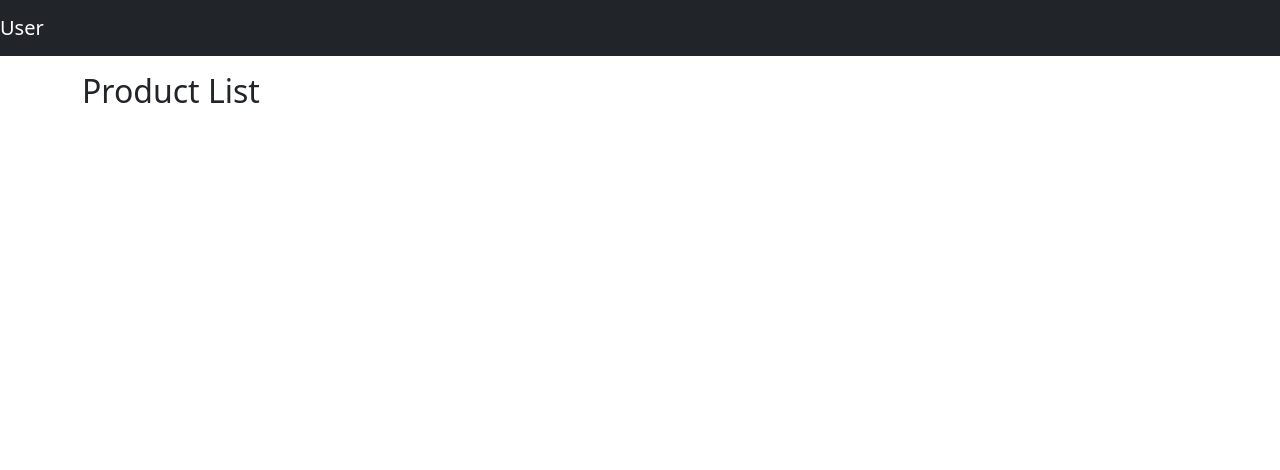
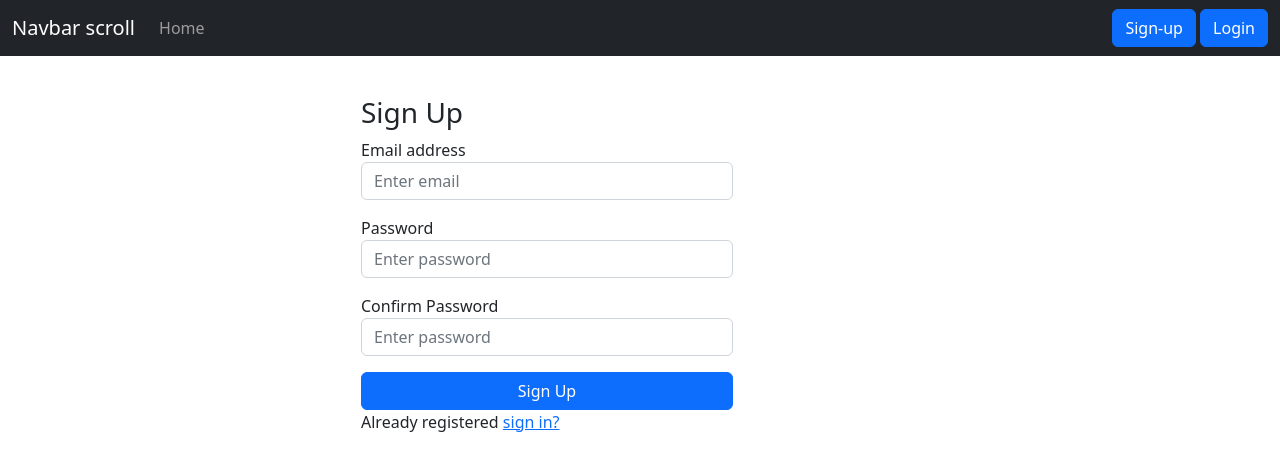
Before and after one commit to ratheeshtechversant/react-product-list, a React (Create React App) app: page /signup in a window 1280 px wide. Shown: the top 470 px of the page. Built offline with nearby package versions, Linux system fonts and the light colour scheme; no server answers.

Commit message:
authentication added

```diff
--- a/package.json
+++ b/package.json
@@ -6,10 +6,13 @@
     "@testing-library/jest-dom": "^5.16.5",
     "@testing-library/react": "^13.3.0",
     "@testing-library/user-event": "^13.5.0",
+    "axios": "^0.27.2",
     "bootstrap": "^5.2.0",
     "react": "^18.2.0",
     "react-bootstrap": "^2.5.0",
+    "react-cookie": "^4.1.1",
     "react-dom": "^18.2.0",
+    "react-router-dom": "^6.3.0",
     "react-scripts": "5.0.1",
     "web-vitals": "^2.1.4"
   },
--- a/src/App.js
+++ b/src/App.js
@@ -1,8 +1,10 @@
 import './App.css';
 import Navbarhead from './components/Navbarhead';
-import ProductList from './components/ProductList';
-import { Container, Row } from 'react-bootstrap';
-import product from './data/product.json'
+// import ProductList from './components/ProductList';
+// import { Container, Row } from 'react-bootstrap';
+// import product from './data/product.json'
+// import Signup from './components/Signup';
+// import Login from './components/Login';
 function App() {
 
 
@@ -10,17 +12,7 @@ function App() {
 
     <>
       <Navbarhead />
-      <br/>
-      <br/>
-      <br/>
-      <Container>
-      <h2>Product List</h2>
-      <br/>
-      <Row>
-        <ProductList product={product}/>
-      </Row>
 
-      </Container>
     </>
   );
 }
--- /dev/null
+++ b/src/components/Login.js
@@ -0,0 +1,89 @@
+import React,{useState} from 'react'
+import { Container } from 'react-bootstrap'
+import axios from 'axios'
+import { useCookies } from 'react-cookie';
+
+
+const Login = () => {
+    const [email,setEmail] = useState("")
+    const [password,setPassword] = useState("")
+    const [cookies, setCookie, removeCookie] = useCookies(['user'])
+
+    function LogIn(){
+
+        axios.post('http://localhost:3000/users/sign_in',
+        {
+           user: {email : email,
+            password :password,
+            }
+        }
+        ).then(result => {
+            window.alert("Email : "+ result.data.user.email)
+            console.log(result)
+            setCookie('user',[ result.data.user,result.headers.authorization], { path: '/' })
+            console.log(cookies)
+
+        })
+        .catch(error => {
+            window.alert(error.response.data.error)
+            console.log(error)
+        })
+    }
+
+  return (
+    <Container>
+        <div>
+        <br/><br/><br/><br/>
+      </div>
+      <div className='col-sm-4 offset-sm-3'>
+        <h3>Sign In</h3>
+        <div className="mb-3">
+          <label>Email address</label>
+          <input
+            type="email"
+            className="form-control"
+            placeholder="Enter email"
+            value={email}
+            onChange={(e) => setEmail(e.target.value)}
+          />
+        </div>
+        <div className="mb-3">
+          <label>Password</label>
+          <input
+            type="password"
+            className="form-control"
+            placeholder="Enter password"
+            value={password}
+            onChange={(e) => setPassword(e.target.value)}
+          />
+        </div>
+        <div className="mb-3">
+          <div className="custom-control custom-checkbox">
+            <input
+              type="checkbox"
+              className="custom-control-input"
+              id="customCheck1"
+            />
+            <label className="custom-control-label" htmlFor="customCheck1">
+              Remember me
+            </label>
+          </div>
+        </div>
+         <div className="d-grid">
+          <button type="submit" className="btn btn-primary"
+          onClick={LogIn}>
+            Login
+          </button>
+        </div>
+        <p className="forgot-password text-right">
+          Forgot <a href="#">password?</a>
+        </p>
+      </div>
+
+          <h6>
+          </h6>
+    </Container>
+  )
+}
+
+export default Login
--- a/src/components/Navbarhead.js
+++ b/src/components/Navbarhead.js
@@ -1,15 +1,42 @@
 import React from 'react'
-import { Navbar} from 'react-bootstrap'
+import { Navbar, Nav,Container} from 'react-bootstrap'
+import {Routes, Route, Link } from 'react-router-dom';
+import Login from './Login';
+import ProductList from './ProductList';
+import Signup from './Signup';
+
 const Navbarhead = () => {
-  return (
+
+
+  return (<>
     <Navbar fixed="top" bg="dark" variant="dark">
-          <Navbar.Brand href="#home">User</Navbar.Brand>
-          {/* <Nav className="me-auto">
-            <Nav.Link href="#home">Home</Nav.Link>
-            <Nav.Link href="#features">Features</Nav.Link>
-            <Nav.Link href="#pricing">Pricing</Nav.Link>
-          </Nav> */}
+          <Container fluid>
+        <Navbar.Brand href="#">Navbar scroll</Navbar.Brand>
+        <Navbar.Toggle aria-controls="navbarScroll" />
+        <Navbar.Collapse id="navbarScroll">
+          <Nav
+            className="me-auto my-2 my-lg-0"
+            style={{ maxHeight: '100px' }}
+            navbarScroll
+          >
+            <Link to="/" className='nav-link'>Home</Link>
+
+          </Nav>
+          {/* <Form className="d-flex"> */}
+            <Link to ="signup" className='btn btn-primary'>Sign-up</Link>&nbsp;
+            <Link to ="login" className='btn btn-primary'>Login</Link>
+          {/* </Form> */}
+        </Navbar.Collapse>
+      </Container>
       </Navbar>
+
+
+    <Routes>
+      <Route path="/" element={<ProductList />} />
+      <Route path="signup" element={<Signup />} />
+      <Route path="login" element={<Login />} />
+    </Routes>
+</>
   );
 }
 
--- a/src/components/ProductList.js
+++ b/src/components/ProductList.js
@@ -1,5 +1,5 @@
 import React,{ useEffect, useState } from 'react'
-import { Card } from 'react-bootstrap'
+import { Card ,Container, Row} from 'react-bootstrap'
 const ProductList = ({product}) => {
     // {
     //     product.map((prod) => {
@@ -16,7 +16,15 @@ const ProductList = ({product}) => {
     console.log(products)
   return (
       <>
+      <div>
+        <br/><br/><br/><br/>
+      </div>
+      <Container>
+      <h2>Product List</h2>
+      <br/>
+        <Row>
           {
+
           products.map((products) => (
             <div className='col-xl-3 col-lg-4 col-md-6 col-sm-12' key={products.id}>
             <Card className='mb-3 shadow p-3 mb-5 bg-body rounded' style={{ height: '13rem' }}>
@@ -33,6 +41,8 @@ const ProductList = ({product}) => {
         </div>
           ))
           }
+      </Row>
+      </Container>
     </>
     )
 }
--- /dev/null
+++ b/src/components/Signup.js
@@ -0,0 +1,95 @@
+import React ,{useState} from 'react'
+import { Container } from 'react-bootstrap'
+import axios from 'axios'
+const Signup = () => {
+
+    const [email,setEmail] = useState("")
+    const [password,setPassword] = useState("")
+    const [password_confirmation,setPasswordConfirm] = useState("")
+
+    function SignUp(){
+        if (email !== "" && password !== "" && password_confirmation !==""){
+        if(password === password_confirmation){
+            axios.post('http://127.0.0.1:3000/users',
+            {
+            user: {email : email,
+                password :password,
+                password_confirmation : password_confirmation
+                }
+            }
+            ).then(result => {
+                window.alert(result.data.message)
+                // console.log(result.data.message)
+            })
+            .catch(error => {
+                window.alert(error)
+            })}
+            else{
+                window.alert("password mismatch")
+
+            }
+        }
+        else{
+            window.alert("cannot submit empty field")
+        }
+    }
+
+  return (
+    <>
+    <Container>
+        <div>
+            <br/><br/><br/><br/>
+        </div>
+            <div className='col-sm-4 offset-sm-3'>
+            <h3>Sign Up</h3>
+
+                <div className="mb-3">
+                    <label>Email address</label>
+                    <input
+                    type="email"
+                    className="form-control"
+                    placeholder="Enter email"
+                    required
+                    value={email}
+                    onChange={(e) => setEmail(e.target.value)}
+                />
+                </div>
+                <div className="mb-3">
+                <label> Password</label>
+                <input
+                    type="password"
+                    className="form-control"
+                    placeholder="Enter password"
+                    required
+                    value={password}
+                    onChange={(e) => setPassword(e.target.value)}
+
+                />
+                </div>
+                <div className="mb-3">
+                <label>Confirm Password</label>
+                <input
+                    type="password"
+                    className="form-control"
+                    placeholder="Enter password"
+                    value={password_confirmation}
+                    onChange={(e) => setPasswordConfirm(e.target.value)}
+
+                />
+                </div>
+                <div className="d-grid">
+                <button type="submit" className="btn btn-primary"
+                onClick={SignUp}>
+                    Sign Up
+                </button>
+                </div>
+        <p className="forgot-password text-right">
+          Already registered <a href="/sign-in">sign in?</a>
+        </p>
+      </div>
+      </Container>
+    </>
+  )
+}
+
+export default Signup
--- a/src/index.js
+++ b/src/index.js
@@ -4,11 +4,18 @@ import './index.css';
 import App from './App';
 import reportWebVitals from './reportWebVitals';
 import 'bootstrap/dist/css/bootstrap.min.css';
+import { BrowserRouter } from "react-router-dom";
+import { CookiesProvider } from 'react-cookie';
+
 
 const root = ReactDOM.createRoot(document.getElementById('root'));
 root.render(
   <React.StrictMode>
-    <App />
+    <CookiesProvider>
+    <BrowserRouter>
+      <App />
+    </BrowserRouter>
+    </CookiesProvider>
   </React.StrictMode>
 );
 
```
Also changed, not shown: 1 other file (tests, documents, lock files or other folders). Lines whose indentation alone changed are shown as unchanged.
